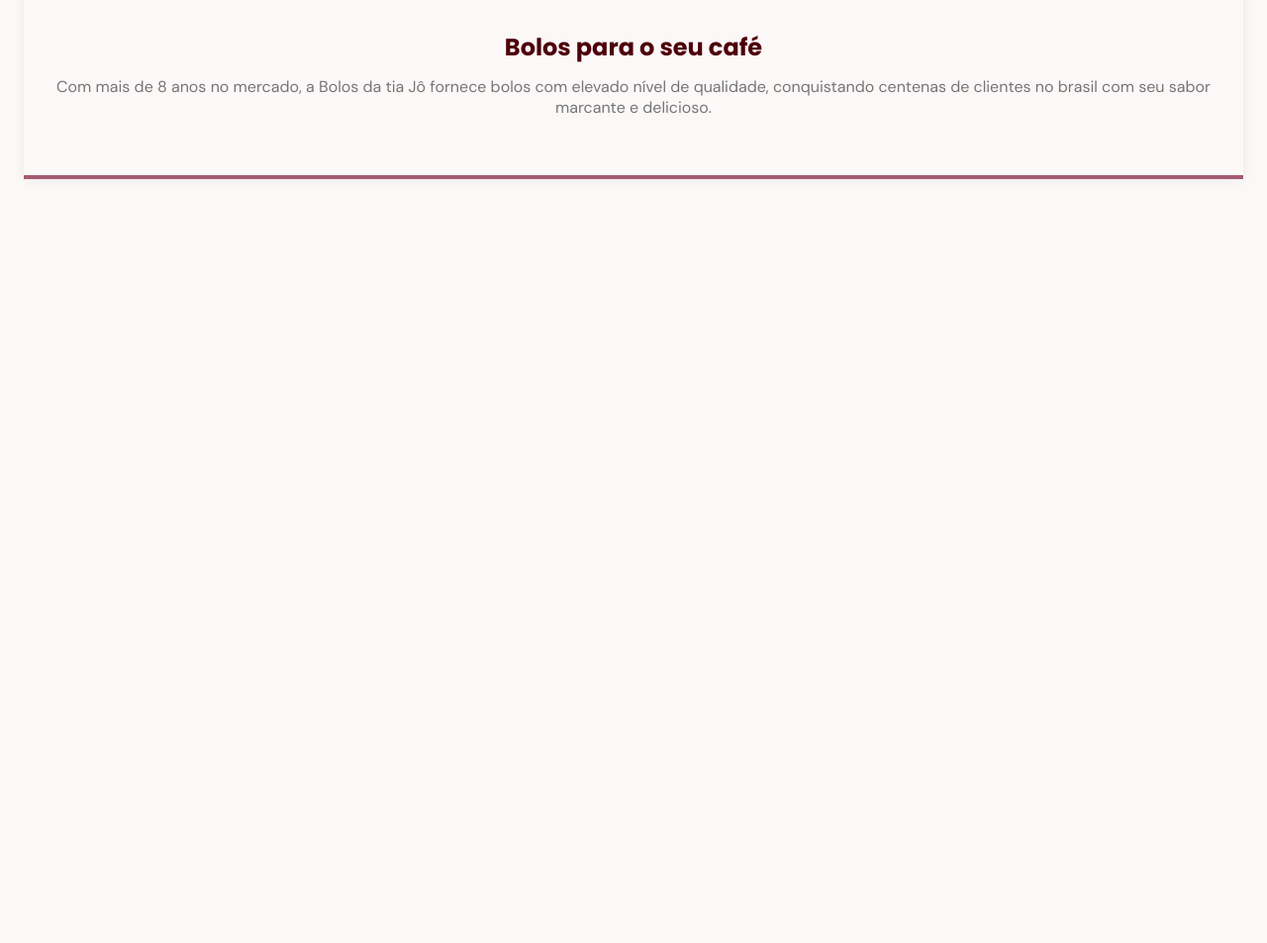
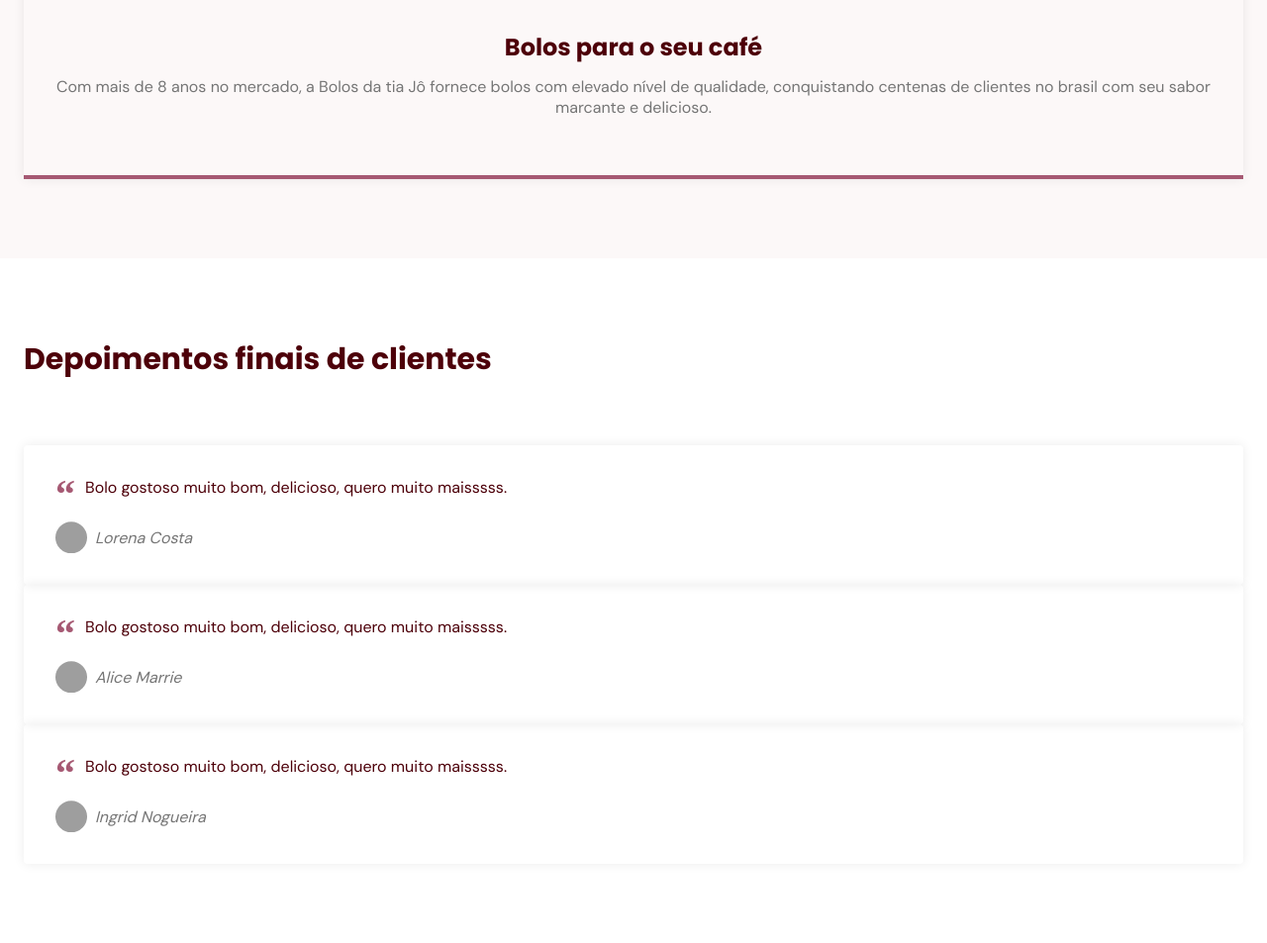
Before and after one commit to joaoopaulo/bolo-da-tia-jo, a plain HTML site: page index.html in a window 1280 px wide. Shown: the part 3992-4945 px from the top of the page at 99% size. Before the commit the page ends 4253 px from the top, so only its background shows below. Drawn offline with Linux system fonts and the light colour scheme; grey boxes are pictures that could not be loaded; files whose address does not match are found by name.

Commit message:
Implementando os depoimentos

```diff
--- a/index.html
+++ b/index.html
@@ -37,6 +37,7 @@
     </header>
 
     <main>
+      <!--HOME-->
       <section class="section" id="home">
         <div class="container grid">
           <div class="image">
@@ -55,6 +56,7 @@
 
       <div class="divider-1"></div>
 
+      <!--ABOUT-->
       <section class="section" id="about">
         <div class="container grid">
           <div class="image">
@@ -93,6 +95,7 @@
 
       <div class="divider-2"></div>
 
+      <!--services-->
       <section class="section" id="services">
         <div class="container grid">
           <header>
@@ -135,6 +138,67 @@
           </div>
         </div>
       </section>
+
+      <!--TESTIMONIALS-->
+
+      <section class="section" id="testimonials">
+        <div class="container gri">
+          <header>
+            <h2 class="title">Depoimentos finais de clientes</h2>
+          </header>
+          <div class="testimonials">
+            <div class="testimonial">
+              <blockquote>
+                <p>
+                  <span>&ldquo;</span>
+                  Bolo gostoso muito bom, delicioso, quero muito maisssss.
+                </p>
+                <cite>
+                  <img
+                    src="https://randomuser.me/api/portraits/women/0.jpg"
+                    alt="Foto de Lorena Costa"
+                  />
+                  Lorena Costa
+                </cite>
+              </blockquote>
+            </div>
+
+            <div class="testimonial">
+              <blockquote>
+                <p>
+                  <span>&ldquo;</span>
+                  Bolo gostoso muito bom, delicioso, quero muito maisssss.
+                </p>
+                <cite>
+                  <img
+                    src="https://randomuser.me/api/portraits/women/65.jpg"
+                    alt="Foto de Alice Marrie"
+                  />
+                  Alice Marrie
+                </cite>
+              </blockquote>
+            </div>
+
+            <div class="testimonial">
+              <blockquote>
+                <p>
+                  <span>&ldquo;</span>
+                  Bolo gostoso muito bom, delicioso, quero muito maisssss.
+                </p>
+                <cite>
+                  <img
+                    src="https://randomuser.me/api/portraits/women/66.jpg"
+                    alt="Foto de Ingrid Nogueira"
+                  />
+                  Ingrid Nogueira
+                </cite>
+              </blockquote>
+            </div>
+          </div>
+        </div>
+      </section>
+
+      <!--CONTACT-->
     </main>
 
     <script src="main.js"></script>
--- a/style.css
+++ b/style.css
@@ -368,3 +368,42 @@ nav.show div.icon-cancel_close_delete_exit_logout_icon1 {
   font-size: 1.5rem;
   margin-bottom: 0.75rem;
 }
+
+/*==== TESTIMONIALS =========================== */
+#testimonials {
+  background: white;
+}
+
+#testimonials blockquote {
+  padding: 2rem;
+  box-shadow: 0px 0px 12px rgb(0, 0, 0, 0.08);
+  border-radius: 0.25rem;
+}
+
+#testimonials blockquote p {
+  position: relative;
+  text-indent: 1.875rem;
+  margin-bottom: 1.5rem;
+  color: var(--title-color);
+}
+
+#testimonials blockquote p span {
+  font: 700 2.5rem serif;
+  position: absolute;
+  top: -0.375rem;
+  left: -1.875rem;
+  color: var(--base-color);
+}
+
+#testimonials cite {
+  display: flex;
+  align-items: center;
+}
+
+#testimonials cite img {
+  width: 2rem;
+  height: 2rem;
+  object-fit: cover;
+  clip-path: circle();
+  margin-right: 0.5rem;
+}
```
